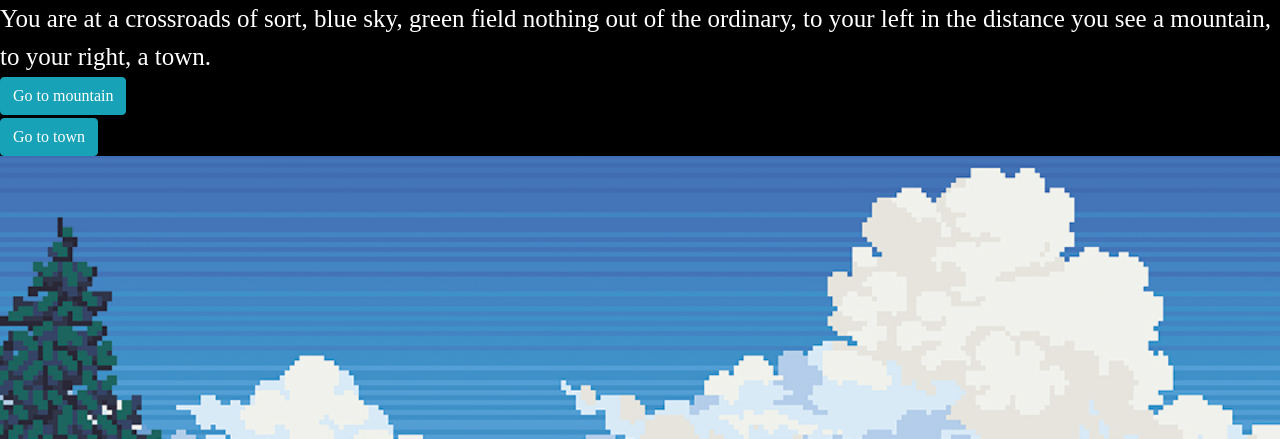
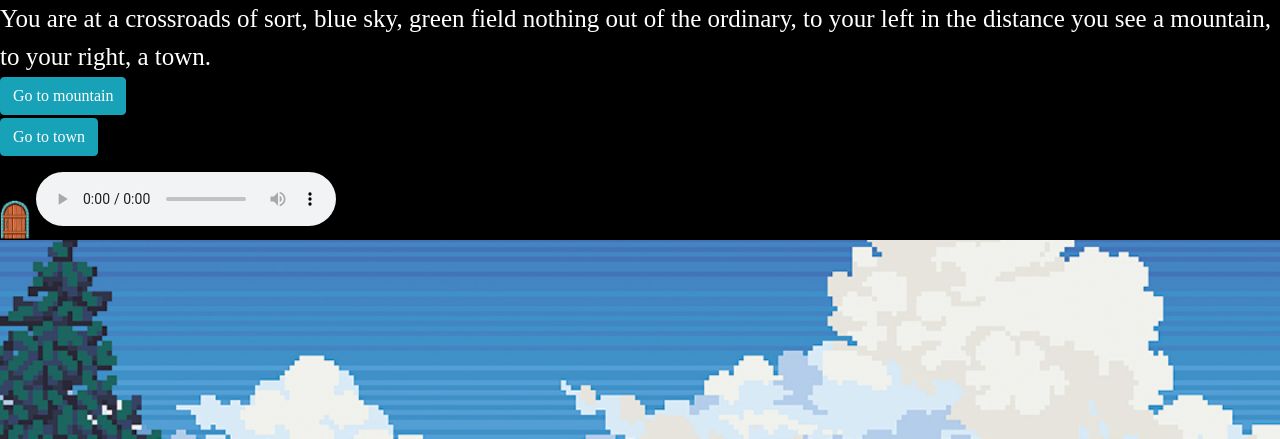
Before and after one commit to BoziDaniel/textAdv, a Flask app: page /game in a window 1280 px wide. Shown: the top 439 px of the page. Run offline with Flask 2, Linux system fonts and the light colour scheme; some libraries are stand-ins or nearby versions.

Commit message:
added more music, back to menu button

```diff
--- a/server.py
+++ b/server.py
@@ -1,9 +1,9 @@
-from flask import Flask, render_template, url_for
+from flask import Flask, render_template, url_for, redirect
 
 app = Flask(__name__)
 
-
 @app.route('/')
+@app.route('/main_menu')
 def route_main():
     return render_template("main.html")
 
--- a/static/game.js
+++ b/static/game.js
@@ -5,8 +5,18 @@ function $(id) {
 // $ = document.getElementbyId(id)
 function main() {
     $('music').setAttribute('src', 'static/music/rivendell.mp3');
+    $('back_to_menu').addEventListener("mouseover", open_door, false);
+    $('back_to_menu').addEventListener('mouseout', close_door, false);
     $('mountain').addEventListener("click", mountain, false);
     $('gate').addEventListener('click', town, false);
+}
+
+function open_door() {
+    $('back_to_menu').setAttribute('src', 'static/pictures/main_menu_open .png')
+}
+
+function close_door() {
+    $('back_to_menu').setAttribute('src', 'static/pictures/main_menu_closed.png')
 }
 
 function mountain() {
--- a/static/style.css
+++ b/static/style.css
@@ -6,12 +6,18 @@
   background-size: cover;
 }
 
+#back_to_menu {
+    height: 40px;
+    width: 30px;
+}
+
 body, html {
     height: 100%;
     background-position: center;
     background-repeat: no-repeat;
     background-size: cover;
 }
+
 #try_again{
     background-color: darkred;
     border-color: red;
--- a/templates/game.html
+++ b/templates/game.html
@@ -1,8 +1,11 @@
 {% extends "layout.html" %}
+{% block head %}
+    <script src="../static/game.js" defer></script>
+{% endblock %}
 {% block content %}
     <body id="start_background">
-    <div>
-        <p class="str_text" id="story_text">You are at a crossroads of sort, blue sky, green field nothing out of the
+    <div class="str_text">
+        <p id="story_text">You are at a crossroads of sort, blue sky, green field nothing out of the
             ordinary, to your left in the distance
             you
             see a mountain, to your right, a town.
@@ -11,8 +14,11 @@
             <br>
             <button id="gate" class="btn btn-info remove" type="button">Go to town</button>
         </p>
+        <a id="to_menu" class="" href="{{ url_for('route_main') }}">
+            <img id="back_to_menu" src="../static/pictures/main_menu_closed.png">
+        </a>
+        <audio id="music" src="" autoplay preload loop controls></audio>
     </div>
-    <audio id="music" src="" autoplay></audio>
     </body>
 
 {% endblock %}
--- a/templates/layout.html
+++ b/templates/layout.html
@@ -3,13 +3,11 @@
 <head>
     <meta charset="UTF-8">
     <title>Text Adventure</title>
-    <script src="../static/game.js" defer></script>
     <link rel="stylesheet" href='{{ url_for("static", filename="style.css") }}'>
     <link rel="stylesheet"  href="https://stackpath.bootstrapcdn.com/bootstrap/4.3.1/css/bootstrap.min.css" integrity="sha384-ggOyR0iXCbMQv3Xipma34MD+dH/1fQ784/j6cY/iJTQUOhcWr7x9JvoRxT2MZw1T" crossorigin="anonymous">
+    {% block head %}
+    {% endblock %}
 </head>
-
     {% block content %}
-
     {% endblock %}
-
 </html>
--- a/templates/main.html
+++ b/templates/main.html
@@ -1,7 +1,6 @@
 {% extends "layout.html" %}
 {% block content %}
     <body id="main_menu">
-
     <div>
         <h1>Welcome adventurer!</h1>
         <h3>What you are about to witness is a collaborative effort of
@@ -9,12 +8,12 @@
             this text adventure. Our adventure has a fantasy setting (duh),
             and is still just a demo version. Enjoy!
         </h3>
-
         <div id="start_button">
             <a id="menu" href="{{ url_for('route_play_game') }}">
                 <img src="http://pixelartmaker.com/art/c0921cd2bd146c1.png">
             </a>
         </div>
     </div>
+    <audio id="music" src="../static/music/main_menu.mp3" autoplay controls></audio>
     </body>
 {% endblock %}
```
Also changed, not shown: static/pictures/main_menu_closed.png (added), static/pictures/main_menu_open .png (added), 1 other file.
